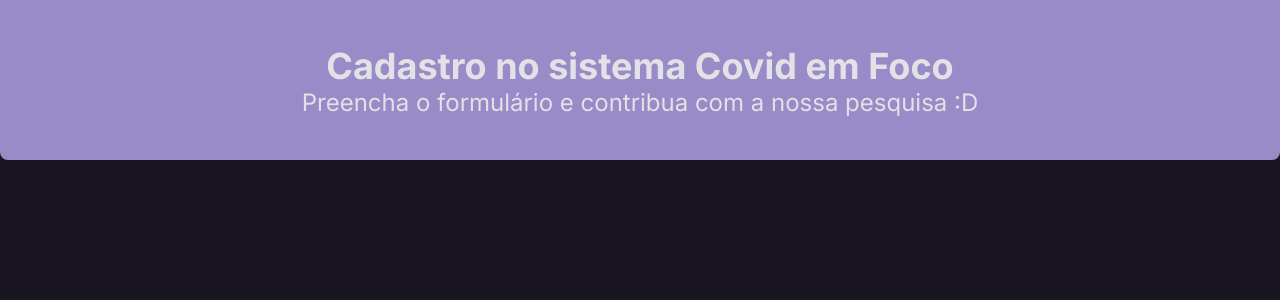
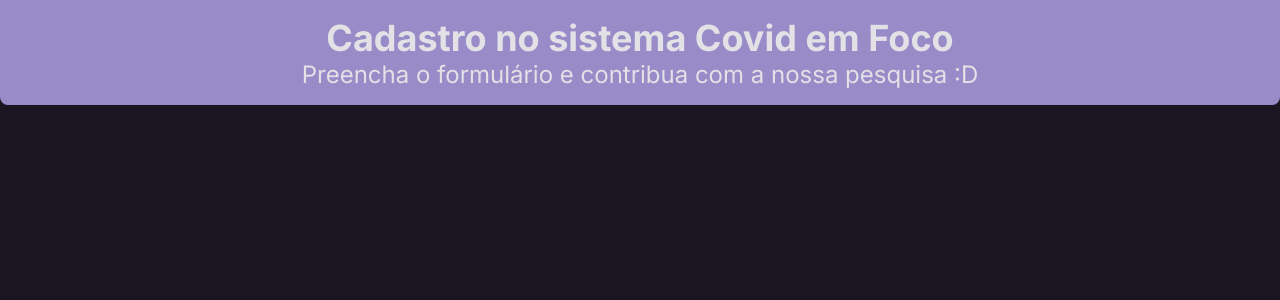
Before and after one commit to etakao/Projeto-BDI-Frontend, a React (Create React App) app: page /forms in a window 1280 px wide. Shown: the top 300 px of the page. Built offline with nearby package versions, Linux system fonts and the light colour scheme.

Commit message:
fix header height

```diff
--- a/src/App.js
+++ b/src/App.js
@@ -1,6 +1,6 @@
 import { BrowserRouter, Route, Switch } from 'react-router-dom';
 
-import {Forms} from "./pages/Forms.js";
+import { Forms } from "./pages/Forms";
 
 function App() {
   return (
--- a/src/index.js
+++ b/src/index.js
@@ -2,7 +2,7 @@ import React from 'react';
 import ReactDOM from 'react-dom';
 import App from './App';
 
-import './styles/global.scss';
+import './global.scss';
 
 ReactDOM.render(
   <React.StrictMode>
--- a/src/pages/Forms.js
+++ b/src/pages/Forms/index.js
@@ -1,6 +1,6 @@
 import React from 'react';
 
-import '../styles/forms.scss';
+import './styles.scss';
 
 export function Forms() {
   return (
--- a/src/styles/forms.scss
+++ b/src/pages/Forms/styles.scss
@@ -4,18 +4,19 @@
   justify-content: center;
   flex-direction: column;
 
-  height: 160px;
   background: #988bc7;
   border-radius: 0px 0px 8px 8px;
 
   font-family: "Inter", sans-serif;
 
   h2 {
+    padding-top: 16px;
     font-size: 36px;
     font-weight: 700;
   }
 
   p {
+    padding-bottom: 16px;
     font-size: 24px;
     font-weight: 400;
   }
```
Also changed, not shown: src/global.scss (renamed from src/styles/global.scss).
